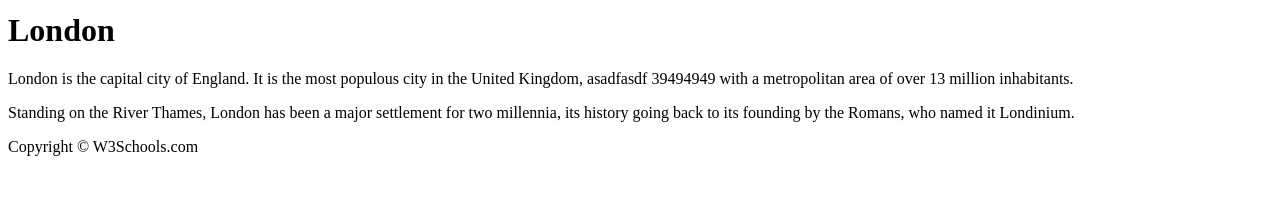
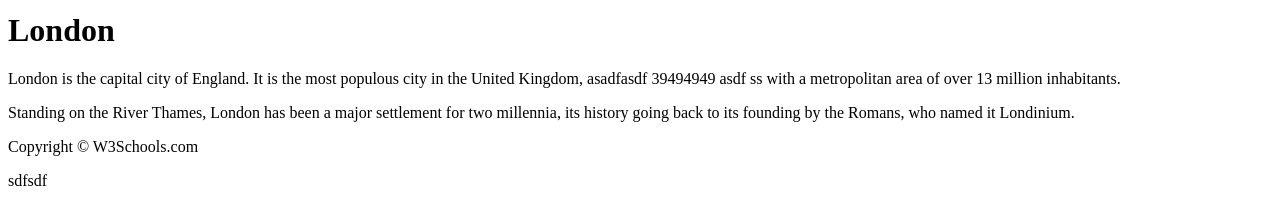
Before and after one commit to Indime/Indime, a plain HTML site: page index.html in a window 1280 px wide. Shown: the part 130-354 px from the top of the page. Drawn offline with Linux system fonts and the light colour scheme.

Commit message:
Update index.html
adde something

```diff
--- a/index.html
+++ b/index.html
@@ -14,7 +14,7 @@ Tokyo<br>
 <div id="section">
 <h1>London</h1>
 <p>
-London is the capital city of England. It is the most populous city in the United Kingdom, asadfasdf 39494949
+London is the capital city of England. It is the most populous city in the United Kingdom, asadfasdf 39494949 asdf ss
 with a metropolitan area of over 13 million inhabitants.
 </p>
 <p>
@@ -26,6 +26,6 @@ its history going back to its founding by the Romans, who named it Londinium.
 <div id="footer">
 Copyright © W3Schools.com
 </div>
-
+<p>sdfsdf</p>
 </body>
 </html>
```
